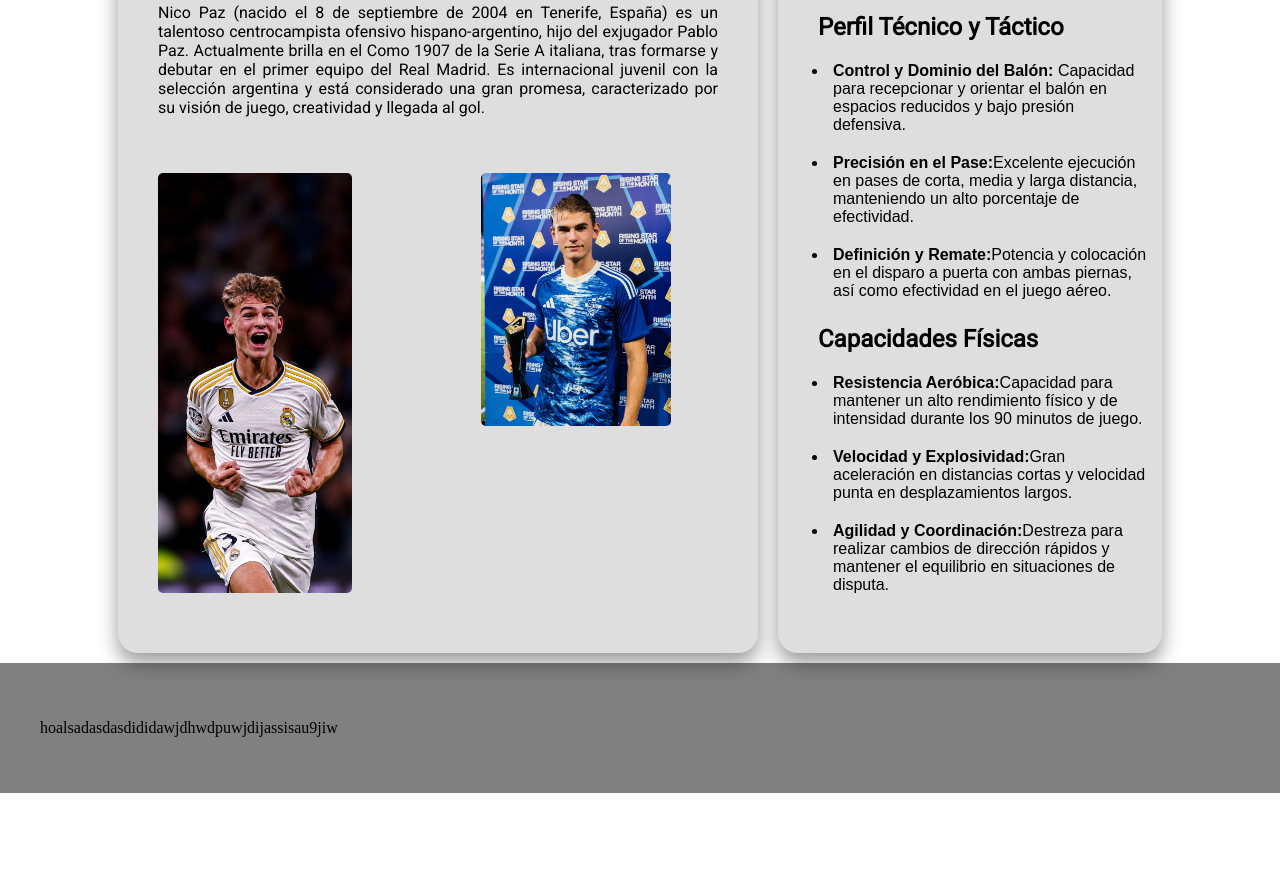
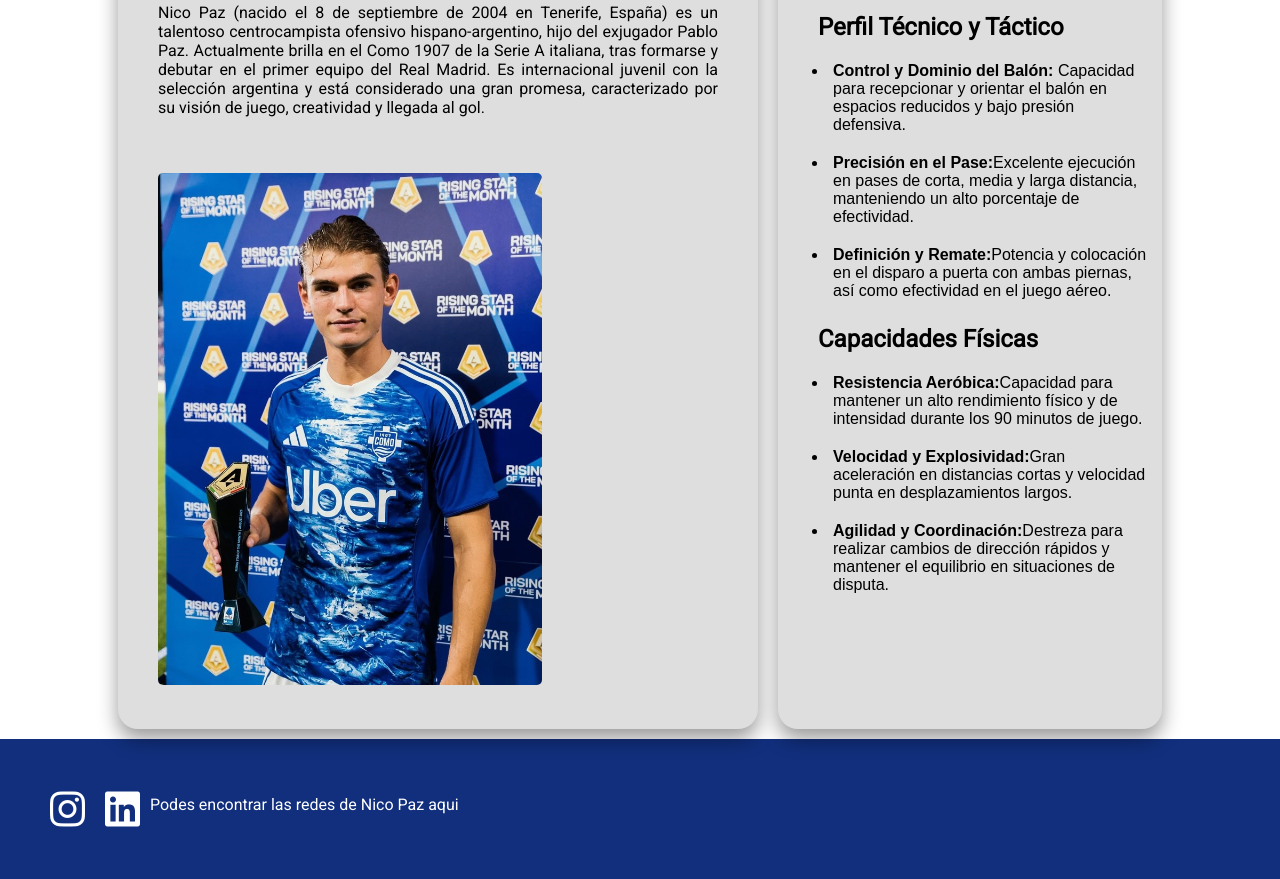
Before and after one commit to NiquitoUTN/Tp1, a plain HTML site: page index.html in a window 1280 px wide. Shown: the part 939-1818 px from the top of the page. Before the commit the page ends 1732 px from the top, so only its background shows below. Drawn offline with Linux system fonts and the light colour scheme.

Commit message:
Finalizacion de colocacion de vinculos htmls

```diff
--- a/css/style.css
+++ b/css/style.css
@@ -4,11 +4,6 @@ body{
     margin: 0px;
 }
 
-footer{
-    background-color: gray;
-
-    padding: 40px;
-}
 
 .encabezado{
     background-color: #112F7D ;
@@ -17,6 +12,7 @@ footer{
     align-items: center;
     justify-content: space-between;
     padding: 20px;
+    width: auto;
 
 }
 
@@ -84,6 +80,7 @@ footer{
 
 }
 
+
 .seccion1 h1{
     font-family: 'Roboto', sans-serif;
     color: black;
@@ -139,18 +136,36 @@ footer{
     margin: 10px;
 }
 
-.div-img{
-    display: flex;
-    flex-direction: row;
-    justify-content:space-between;
-    max-width: 800px;
-}
+
+
 
 .imagen1{
-    flex: 1;
+
     margin: 40px;
     width: 60%;
     height: auto;
     border-radius: 5px;
 
 }
+
+.contacto{
+    display: flex;
+    background-color: #112F7D;
+    padding: 40px;
+    width: auto;
+}
+
+
+.contacto p{
+    color: white;
+    font-family: 'Roboto', sans-serif;
+
+}
+
+.contacto a {
+    text-decoration: none;
+    color: white;
+    height: 40px;
+    font-size: 40px;
+    padding: 10px;
+}
--- a/historia.html
+++ b/historia.html
@@ -1,11 +1,39 @@
 <!DOCTYPE html>
-<html lang="en">
+<html>
 <head>
     <meta charset="UTF-8">
-    <meta name="viewport" content="width=device-width, initial-scale=1.0">
+    <!-- <meta name="color-scheme" content="dark light"> -->
+
     <title>Portafolio</title>
+    <link rel="stylesheet" href="css/style.css">
+    <link href="https://fonts.googleapis.com/css2?family=Roboto&display=swap" rel="stylesheet">
+    <link rel="stylesheet" href="https://cdnjs.cloudflare.com/ajax/libs/font-awesome/6.5.0/css/all.min.css">
+
 </head>
 <body>
+    <header class="encabezado">
+            <div class="logo">NICO PAZ</div>
 
+            <nav class="botones">
+            <a  href="index.html">Inicio</a>
+            <a  href="historia.html">Historia</a>
+            <a  href="contacto.html">Contacto </a>
+            <a  href="#">Modo Oscuro </a>
+            </nav>
+
+    </header>
+
+
+
+
+
+<footer>
+    <div class="contacto">
+        <a class = "fa-brands fa-instagram" href="https://instagram.com"></a>
+        <a class = "fa-brands fa-linkedin" href="https://github.com/NiquitoUTN"></a>
+        <p>Podes encontrar las redes de Nico Paz aqui</p>
+    </div>
+
+</footer>
 </body>
 </html>
--- a/index.html
+++ b/index.html
@@ -1,4 +1,5 @@
 <!DOCTYPE html>
+<html>
 <head>
     <meta charset="UTF-8">
     <!-- <meta name="color-scheme" content="dark light"> -->
@@ -6,6 +7,7 @@
     <title>Portafolio</title>
     <link rel="stylesheet" href="css/style.css">
     <link href="https://fonts.googleapis.com/css2?family=Roboto&display=swap" rel="stylesheet">
+    <link rel="stylesheet" href="https://cdnjs.cloudflare.com/ajax/libs/font-awesome/6.5.0/css/all.min.css">
 
 </head>
 <body>
@@ -13,10 +15,10 @@
             <div class="logo">NICO PAZ</div>
 
             <nav class="botones">
-            <a  href="#">Historia</a>
-            <a  href="#">Familia </a>
-            <a  href="#">Contacto </a>
-            <a  href="#">Prueba </a>
+            <a  href="index.html">Inicio</a>
+            <a  href="historia.html">Historia</a>
+            <a  href="contacto.html">Contacto </a>
+            <a  href="#">Modo Oscuro </a>
             </nav>
 
     </header>
@@ -24,7 +26,7 @@
 
         <div class="inicio-content">
         <h1>Bienvenido al portafolio de Nico Paz</h1>
-        <p>Un jugador que la esta rompiendo en la Serie B</p>
+        <p>Un jugador que la esta rompiendo en la Serie A</p>
         </div>
 
     </div>
@@ -34,16 +36,12 @@
 
             <h1>Informacion</h1>
             <p>Nico Paz (nacido el 8 de septiembre de 2004 en Tenerife, España) es un talentoso centrocampista ofensivo hispano-argentino, hijo del exjugador Pablo Paz. Actualmente brilla en el Como 1907 de la Serie A italiana, tras formarse y debutar en el primer equipo del Real Madrid. Es internacional juvenil con la selección argentina y está considerado una gran promesa, caracterizado por su visión de juego, creatividad y llegada al gol.</p>
-            <div class="div-img">
-                <div class="marco-img">
-                    <img class="imagen1" src="Imagenes/Nico Paz - Real.jpg" alt="Nico Paz Real">
-                </div>
 
                 <div class="marco-img">
                     <img class="imagen1" src="Imagenes/Nico Paz - Como.jpg" alt="Nico Paz Como">
                 </div>
-            </div>
-            <p>  </p>
+
+
         </div>
 
 
@@ -71,7 +69,13 @@
 
 
 
-<Footer>
-    <p>hoalsadasdasdididawjdhwdpuwjdijassisau9jiw</p>
-</Footer>
+<footer>
+    <div class="contacto">
+        <a class = "fa-brands fa-instagram" href="https://instagram.com"></a>
+        <a class = "fa-brands fa-linkedin" href="https://github.com/NiquitoUTN"></a>
+        <p>Podes encontrar las redes de Nico Paz aqui</p>
+    </div>
+
+</footer>
 </body>
+</html>
```
Also changed, not shown: contacto.html (+4 -3 lines).
